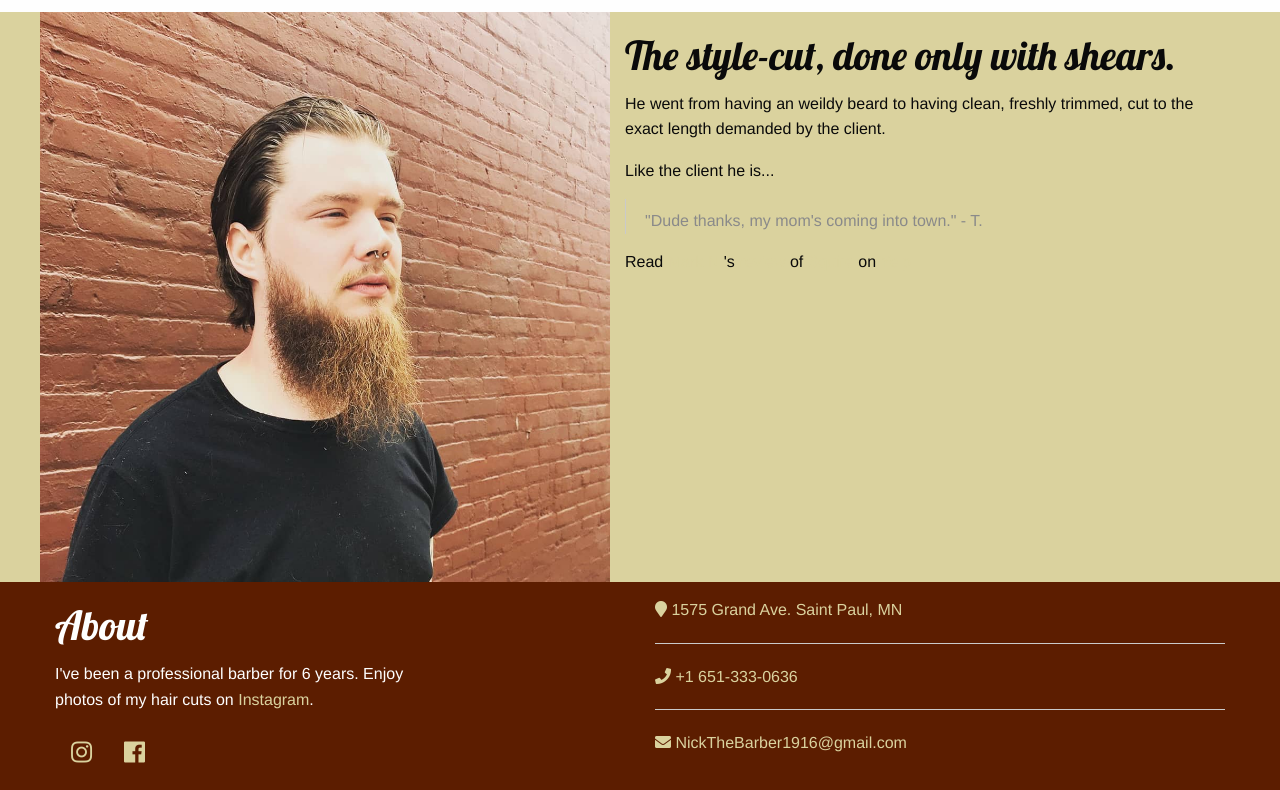
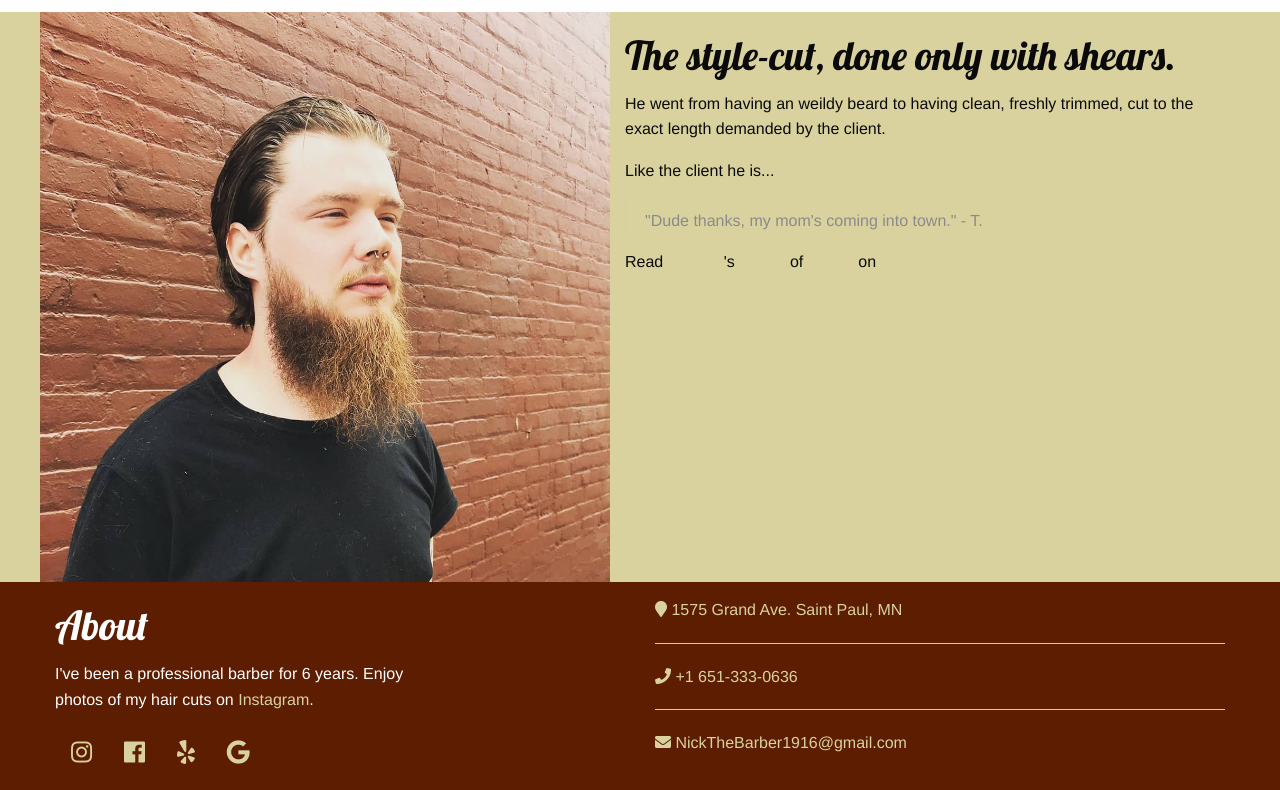
Before and after one commit to ryan258/nick-steeves-live, a plain HTML site: page index.html in a window 1280 px wide. Shown: the part 1409-2199 px from the top of the page. Drawn offline with Linux system fonts and the light colour scheme; a script that the page names is missing.

Commit message:
Add Google and Yelp links.

```diff
--- a/index.html
+++ b/index.html
@@ -161,6 +161,16 @@
                     <i class="fab fa-facebook"></i>
                   </a>
                 </li>
+                <li>
+                  <a href="https://www.yelp.com/biz/nick-steeves-saint-paul" target="_blank">
+                    <i class="fab fa-yelp"></i>
+                  </a>
+                </li>
+                <li>
+                  <a href="https://www.google.com/search?q=nick+the+barber+saint+paul&oq=nick+the+&aqs=chrome.0.69i59l2j69i57j0l3.2598j0j4&sourceid=chrome&ie=UTF-8#lrd=0x52b3320c0a448339:0xb7f9af21020f54b5,1,,," target="_blank">
+                    <i class="fab fa-google"></i>
+                  </a>
+                </li>
               </ul>        </div>
             <div class="cell large-2">
             </div>
```
